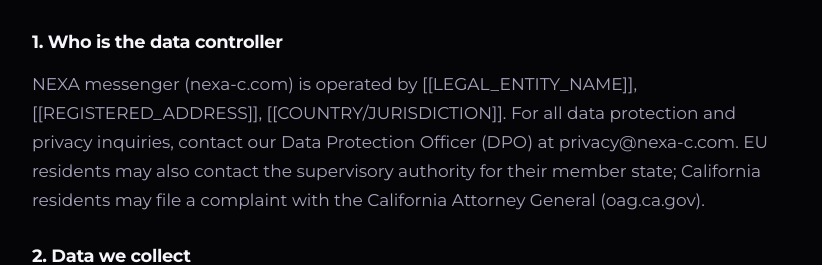
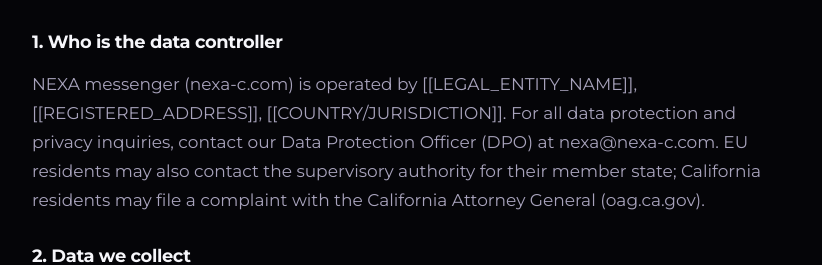
Before and after one commit to pargevk1996-a11y/Nexa-c, a React (Vite) app in the folder frontend/web/: page /privacy in a window 1280 px wide. Shown: the part 325-590 px from the top of the page, without its empty margins (228-1050 px from the left). Built offline with nearby package versions, Linux system fonts and the light colour scheme; no server answers.

Commit message:
fix: consolidate all contact emails to nexa@nexa-c.com
Replace privacy@, security@, abuse@, legal@, source@ with single
contact address nexa@nexa-c.com in LegalPage and ToS document.

```diff
--- a/frontend/web/src/pages/LegalPage.tsx
+++ b/frontend/web/src/pages/LegalPage.tsx
@@ -27,7 +27,7 @@
     sections: [
       {
         h: "1. Who is the data controller",
-        p: `${BRAND_NAME} messenger (nexa-c.com) is operated by [[LEGAL_ENTITY_NAME]], [[REGISTERED_ADDRESS]], [[COUNTRY/JURISDICTION]]. For all data protection and privacy inquiries, contact our Data Protection Officer (DPO) at privacy@nexa-c.com. EU residents may also contact the supervisory authority for their member state; California residents may file a complaint with the California Attorney General (oag.ca.gov).`,
+        p: `${BRAND_NAME} messenger (nexa-c.com) is operated by [[LEGAL_ENTITY_NAME]], [[REGISTERED_ADDRESS]], [[COUNTRY/JURISDICTION]]. For all data protection and privacy inquiries, contact our Data Protection Officer (DPO) at nexa@nexa-c.com. EU residents may also contact the supervisory authority for their member state; California residents may file a complaint with the California Attorney General (oag.ca.gov).`,
       },
       {
         h: "2. Data we collect",
@@ -97,7 +97,7 @@
       },
       {
         h: "9. International data transfers",
-        p: "If you are located in the European Economic Area (EEA) or United Kingdom, your data may be transferred to countries outside the EEA, including the United States. We rely on Standard Contractual Clauses (SCCs) approved by the European Commission (Decision 2021/914) as the legal mechanism for such transfers. Transfer Impact Assessments are available on request at privacy@nexa-c.com.",
+        p: "If you are located in the European Economic Area (EEA) or United Kingdom, your data may be transferred to countries outside the EEA, including the United States. We rely on Standard Contractual Clauses (SCCs) approved by the European Commission (Decision 2021/914) as the legal mechanism for such transfers. Transfer Impact Assessments are available on request at nexa@nexa-c.com.",
       },
       {
         h: "10. Cookies and local storage",
@@ -111,7 +111,7 @@
       },
       {
         h: "11. Your rights",
-        p: "Under GDPR (EEA and UK) and CCPA/CPRA (California) you have the following rights. To exercise any right, use the self-service tools in Settings or email privacy@nexa-c.com. We respond within 30 days (GDPR) / 45 days (CCPA).",
+        p: "Under GDPR (EEA and UK) and CCPA/CPRA (California) you have the following rights. To exercise any right, use the self-service tools in Settings or email nexa@nexa-c.com. We respond within 30 days (GDPR) / 45 days (CCPA).",
         items: [
           "Right of access: request a copy of the personal data we hold about you.",
           "Right to rectification: correct inaccurate or incomplete data.",
@@ -132,7 +132,7 @@
       },
       {
         h: "13. Children's privacy",
-        p: `${BRAND_NAME} is not directed to children under 16. We do not knowingly collect personal data from children under 16. If you believe a child under 16 has created an account, contact privacy@nexa-c.com immediately and we will delete the account and all associated data without delay.`,
+        p: `${BRAND_NAME} is not directed to children under 16. We do not knowingly collect personal data from children under 16. If you believe a child under 16 has created an account, contact nexa@nexa-c.com immediately and we will delete the account and all associated data without delay.`,
       },
       {
         h: "14. Changes to this policy",
@@ -140,7 +140,7 @@
       },
       {
         h: "15. Contact",
-        p: "Data Protection Officer: privacy@nexa-c.com · [[POSTAL_ADDRESS]]. For EU supervisory authority contacts: edpb.europa.eu/about-edpb/board/members_en. For California residents: oag.ca.gov/privacy.",
+        p: "Data Protection Officer: nexa@nexa-c.com · [[POSTAL_ADDRESS]]. For EU supervisory authority contacts: edpb.europa.eu/about-edpb/board/members_en. For California residents: oag.ca.gov/privacy.",
       },
     ],
   },
@@ -182,7 +182,7 @@
         items: [
           "Keep your password, PIN, TOTP codes, and two-factor authentication credentials strictly confidential.",
           "Use a strong, unique password not used on any other service.",
-          "Immediately notify us at security@nexa-c.com of any suspected unauthorised access to or use of your account.",
+          "Immediately notify us at nexa@nexa-c.com of any suspected unauthorised access to or use of your account.",
           "Log out of shared or public devices after each session.",
           "Take responsibility for all activity that occurs under your account, whether or not authorised by you.",
           "Not share your account credentials with any third party.",
@@ -238,7 +238,7 @@
       },
       {
         h: "10. Reporting violations",
-        p: `If you encounter content or behaviour that violates these Terms, you may report it via in-app reporting tools or by emailing abuse@nexa-c.com. We review all reports and will take appropriate action, which may include content removal, account suspension, or referral to law enforcement. ${BRAND_NAME} reserves the right to proactively moderate content where required by applicable law.`,
+        p: `If you encounter content or behaviour that violates these Terms, you may report it via in-app reporting tools or by emailing nexa@nexa-c.com. We review all reports and will take appropriate action, which may include content removal, account suspension, or referral to law enforcement. ${BRAND_NAME} reserves the right to proactively moderate content where required by applicable law.`,
       },
       {
         h: "11. Service availability and modifications",
@@ -286,7 +286,7 @@
       },
       {
         h: "19. Contact",
-        p: "For questions about these Terms: legal@nexa-c.com · [[POSTAL_ADDRESS]]. For security issues: security@nexa-c.com. For abuse reports: abuse@nexa-c.com.",
+        p: "For questions about these Terms: nexa@nexa-c.com · [[POSTAL_ADDRESS]]. For security issues: nexa@nexa-c.com. For abuse reports: nexa@nexa-c.com.",
       },
     ],
   },
@@ -305,7 +305,7 @@
       },
       {
         h: "Network use and source code (AGPL §13)",
-        p: "In accordance with Section 13 of the GNU Affero General Public License, users who interact with this software remotely through a computer network are offered the opportunity to receive a copy of the corresponding source code. The source code is available at [[GITHUB_REPO_URL]]. If you have difficulty accessing the repository, you may request a copy by emailing source@nexa-c.com.",
+        p: "In accordance with Section 13 of the GNU Affero General Public License, users who interact with this software remotely through a computer network are offered the opportunity to receive a copy of the corresponding source code. The source code is available at [[GITHUB_REPO_URL]]. If you have difficulty accessing the repository, you may request a copy by emailing nexa@nexa-c.com.",
       },
       {
         h: "Full license text",
```
Also changed, not shown: 1 other file (tests, documents, lock files or other folders).
